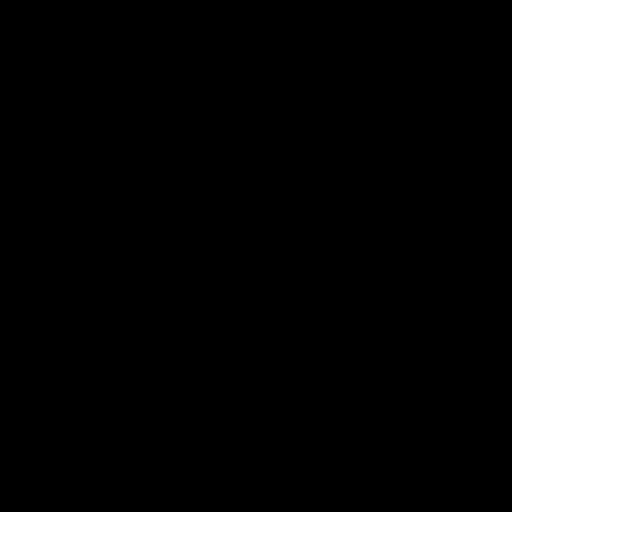
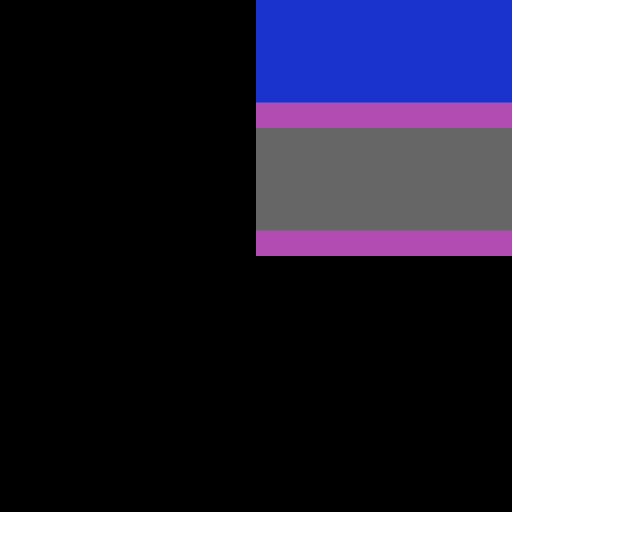
Before and after one commit to bradenhelmer/frogger, a plain HTML site: page index.html in a window 1280 px wide. Shown: the whole page, without its empty margins (0-640 px from the left). Drawn offline with Linux system fonts and the light colour scheme.

Commit message:
Implemented lane backgrounds, needs some tweaking to fill the whole screen

```diff
--- a/frogger.js
+++ b/frogger.js
@@ -5,11 +5,20 @@
 // December 11th, 2023
 // Implmentation of classic Frogger game with WebGL and GLSL.
 // ~~~~~~~~~~~~~~~~~~~~~~~~~~~~~~~~~~~~~~~~~~~~~~~~~~~~~~~~~~
+import {
+    Board,
+    Lane,
+    HomeLane,
+    SafeLane,
+    LogLane,
+    TurtleLane,
+    TruckLane,
+    CarsLane,
+} from "./objects.js";
 
 // Constant globals
 const WEBGLID = "webgl";
 const WEBGLCANVAS = "myWebGLCanvas";
-const IMAGECANVAS = "myImageCanvas";
 const WIN_Z = 0.0;
 const WIN_LEFT = 0.0;
 const WIN_RIGHT = 1.0;
@@ -20,7 +29,6 @@ const FAR = 300;
 
 // WebGL Object
 var gl = null;
-var imageContext = null;
 
 // Init viewing Vectors
 var eye = new vec3.fromValues(0.5, 0.5, -0.5);
@@ -31,6 +39,15 @@ var lookAt = new vec3.fromValues(0.5, 0.5, 1.0);
 var modelViewMatrix = mat4.create();
 var modelProjectionMatrix = mat4.create();
 var normalMatrix = mat4.create();
+
+// Board Object
+var gameBoard = null;
+
+// Shader Locations
+var shaderLocs = {
+    vertexPositionAttrib: null,
+    vertexColorAttrib: null,
+};
 
 function initWebGL() {
     // Retrieve canvas and webgl context
@@ -68,13 +85,111 @@ function initWebGL() {
     }
 }
 
-function render() {
-    gl.clear(gl.COLOR_BUFFER_BIT | gl.DEPTH_BUFFER_BIT);
-    requestAnimationFrame(render);
+// Creates game board with initial state
+function initGameBoard() {
+    let lanes = [
+        new HomeLane(Lane.NO_DIRECTION, 0.9),
+        new LogLane(Lane.LEFT, 0.8),
+        new TurtleLane(Lane.RIGHT, 0.7),
+        new LogLane(Lane.LEFT, 0.6),
+        new SafeLane(Lane.NO_DIRECTION, 0.5),
+        new TruckLane(Lane.LEFT, 0.4),
+        new CarsLane(Lane.RIGHT, 0.3),
+        new TruckLane(Lane.LEFT, 0.2),
+        new CarsLane(Lane.RIGHT, 0.1),
+        new SafeLane(Lane.NO_DIRECTION, 0.0),
+    ];
+    gameBoard = new Board(lanes, gl);
+    for (let i = 0; i < gameBoard.lanes.length; i++) {
+        console.log(gameBoard.lanes[i].vtxBuffer);
+    }
 }
 
+function setupShaders() {
+    // define fragment shader in essl using es6 template strings
+    var fShaderCode = `
+        varying lowp vec3 vColor;
+
+        void main(void) {
+            gl_FragColor = vec4(vColor, 1.0);
+        }
+    `;
+
+    // define vertex shader in essl using es6 template strings
+    var vShaderCode = `
+        attribute vec3 vertexPosition;
+        uniform vec3 vertexColor;
+
+        varying lowp vec3 vColor;
+
+        void main(void) {
+            gl_Position = vec4(vertexPosition, 1.0);
+            vColor = vertexColor;
+        }
+    `;
+
+    try {
+        var fShader = gl.createShader(gl.FRAGMENT_SHADER);
+        gl.shaderSource(fShader, fShaderCode);
+        gl.compileShader(fShader);
+
+        var vShader = gl.createShader(gl.VERTEX_SHADER);
+        gl.shaderSource(vShader, vShaderCode);
+        gl.compileShader(vShader);
+
+        if (!gl.getShaderParameter(fShader, gl.COMPILE_STATUS)) {
+            throw (
+                "error during fragment shader compile: " +
+                gl.getShaderInfoLog(fShader)
+            );
+        } else if (!gl.getShaderParameter(vShader, gl.COMPILE_STATUS)) {
+            throw (
+                "error during vertex shader compile: " +
+                gl.getShaderInfoLog(vShader)
+            );
+        } else {
+            var shaderProgram = gl.createProgram();
+            gl.attachShader(shaderProgram, fShader);
+            gl.attachShader(shaderProgram, vShader);
+            gl.linkProgram(shaderProgram);
+
+            if (!gl.getProgramParameter(shaderProgram, gl.LINK_STATUS)) {
+                throw (
+                    "error during shader program linking: " +
+                    gl.getProgramInfoLog(shaderProgram)
+                );
+            } else {
+                gl.useProgram(shaderProgram);
+
+                shaderLocs.vertexPositionAttrib = gl.getAttribLocation(
+                    shaderProgram,
+                    "vertexPosition",
+                );
+                gl.enableVertexAttribArray(shaderLocs.vertexPositionAttrib);
+
+                shaderLocs.vertexColorAttrib = gl.getUniformLocation(
+                    shaderProgram,
+                    "vertexColor",
+                );
+            }
+        }
+    } catch (e) {
+        console.log(e);
+    }
+}
+
+// Core rendering function
+function render() {
+    requestAnimationFrame(render);
+    gl.clear(gl.COLOR_BUFFER_BIT | gl.DEPTH_BUFFER_BIT);
+    gameBoard.renderLaneBackgrounds(gl, shaderLocs);
+}
+
+main();
 // Main execution
 function main() {
     initWebGL();
+    initGameBoard();
+    setupShaders();
     render();
 }
--- a/index.html
+++ b/index.html
@@ -2,16 +2,15 @@
 <html>
   <head>
     <meta charset="UTF-8">
-    <title>Prog 4: Textures and Transparency</title>
+    <title>Prog 5: Frogger</title>
 
     <link type="text/css" rel="stylesheet" href="rasterize.css">
 
     <script type="text/javascript" src="gl-matrix.js"></script>
-    <script type="text/javascript" src="frogger.js"></script>
+    <script type="module" src="frogger.js"></script>
   </head>
 
-  <body onload="main();">
-    <canvas id="myImageCanvas" width="512" height="512"></canvas>
+  <body>
     <canvas id="myWebGLCanvas" width="512" height="512"></canvas>
   </body>
 </html>
--- /dev/null
+++ b/objects.js
@@ -0,0 +1,243 @@
+// Frogger objects
+
+// Entire game board
+class Board {
+    constructor(lanes, gl) {
+        this.lanes = lanes;
+        this.gl = gl;
+        this.loadLaneBuffers(gl);
+    }
+
+    // Loads the lane data into GL buffers.
+    loadLaneBuffers(gl) {
+        for (let lane = 0; lane < this.lanes.length; lane++) {
+            this.lanes[lane].loadLaneBuffers(gl);
+        }
+    }
+
+    // Renders the lane backgrounds
+    renderLaneBackgrounds(gl, shaderLocs) {
+        for (let lane = 0; lane < this.lanes.length; lane++) {
+            gl.bindBuffer(gl.ARRAY_BUFFER, this.lanes[lane].vtxBuffer);
+            gl.vertexAttribPointer(
+                shaderLocs.vertexPositionAttrib,
+                3,
+                gl.FLOAT,
+                false,
+                0,
+                0,
+            );
+
+            gl.uniform3fv(
+                shaderLocs.vertexColorAttrib,
+                new Float32Array(
+                    this.lanes[lane].backgroundTriangles.material.diffuse,
+                ),
+            );
+
+            gl.bindBuffer(gl.ELEMENT_ARRAY_BUFFER, this.lanes[lane].triBuffer);
+            gl.drawElements(
+                gl.TRIANGLES,
+                3 * this.lanes[lane].backgroundTriangles.triangles.length,
+                gl.UNSIGNED_SHORT,
+                0,
+            );
+        }
+    }
+}
+
+// LANES
+class Lane {
+    // Lane Directions
+    static RIGHT = 0;
+    static LEFT = 1;
+    static NO_DIRECTION = 2;
+    static material;
+
+    constructor(direction, start) {
+        this.direction = direction;
+        this.start = start;
+        this.material = Lane.material;
+    }
+
+    // Initializes the background triangles for the lane
+    initBackgroundTriangles() {
+        this.backgroundTriangles = {
+            vertices: [
+                [0.0, this.start, 0.5],
+                [0.0, this.start + 0.1, 0.5],
+                [1.0, this.start + 0.1, 0.5],
+                [1.0, this.start, 0.5],
+            ],
+            normals: [
+                [0.0, 0.0, -1.0],
+                [0.0, 0.0, -1.0],
+                [0.0, 0.0, -1.0],
+            ],
+            material: this.material,
+            triangles: [
+                [0, 1, 2],
+                [0, 2, 3],
+            ],
+        };
+    }
+
+    // Loads the background buffers for the current lane
+    loadLaneBuffers(gl) {
+        // Vertices
+        this.vtxCoordArr = [];
+        for (
+            let vertex = 0;
+            vertex < this.backgroundTriangles.vertices.length;
+            vertex++
+        ) {
+            let vtxToAdd = this.backgroundTriangles.vertices[vertex];
+            this.vtxCoordArr.push(vtxToAdd[0], vtxToAdd[1], vtxToAdd[2]);
+        }
+
+        this.vtxBuffer = gl.createBuffer();
+        gl.bindBuffer(gl.ARRAY_BUFFER, this.vtxBuffer);
+        gl.bufferData(
+            gl.ARRAY_BUFFER,
+            new Float32Array(this.vtxCoordArr),
+            gl.STATIC_DRAW,
+        );
+
+        // Normals
+        this.nrmArr = [];
+        for (
+            let normal = 0;
+            normal < this.backgroundTriangles.normals.length;
+            normal++
+        ) {
+            let nrmToAdd = this.backgroundTriangles.normals[normal];
+            this.nrmArr.push(nrmToAdd[0], nrmToAdd[1], nrmToAdd[2]);
+        }
+
+        this.nrmBuffer = gl.createBuffer();
+        gl.bindBuffer(gl.ARRAY_BUFFER, this.nrmBuffer);
+        gl.bufferData(
+            gl.ARRAY_BUFFER,
+            new Float32Array(this.nrmArr),
+            gl.STATIC_DRAW,
+        );
+
+        // Triangles
+        this.triArr = [];
+        for (
+            let triangle = 0;
+            triangle < this.backgroundTriangles.triangles.length;
+            triangle++
+        ) {
+            let triToAdd = this.backgroundTriangles.triangles[triangle];
+            this.triArr.push(triToAdd[0], triToAdd[1], triToAdd[2]);
+        }
+
+        this.triBuffer = gl.createBuffer();
+        gl.bindBuffer(gl.ELEMENT_ARRAY_BUFFER, this.triBuffer);
+        gl.bufferData(
+            gl.ELEMENT_ARRAY_BUFFER,
+            new Uint16Array(this.triArr),
+            gl.STATIC_DRAW,
+        );
+    }
+}
+
+class WaterLane extends Lane {
+    static material = {
+        ambient: [0.1, 0.1, 0.1],
+        diffuse: [0.1, 0.2, 0.8],
+        specular: [0.3, 0.3, 0.3],
+        n: 10,
+    };
+
+    constructor(direction, start) {
+        super(direction, start);
+        this.material = WaterLane.material;
+        this.initBackgroundTriangles();
+    }
+}
+
+class RoadLane extends Lane {
+    static material = {
+        ambient: [0.1, 0.1, 0.1],
+        diffuse: [0.4, 0.4, 0.4],
+        specular: [0.3, 0.3, 0.3],
+        n: 10,
+    };
+
+    constructor(direction, start) {
+        super(direction, start);
+        this.material = RoadLane.material;
+        this.initBackgroundTriangles();
+    }
+}
+
+class HomeLane extends WaterLane {
+    constructor(direction, start) {
+        super(direction, start);
+        this.material = HomeLane.material;
+        this.initBackgroundTriangles();
+    }
+}
+
+class SafeLane extends Lane {
+    static material = {
+        ambient: [0.1, 0.1, 0.1],
+        diffuse: [0.7, 0.3, 0.7],
+        specular: [0.3, 0.3, 0.3],
+        n: 10,
+    };
+
+    constructor(direction, start) {
+        super(direction, start);
+        this.material = SafeLane.material;
+        this.initBackgroundTriangles();
+    }
+}
+
+class LogLane extends WaterLane {
+    constructor(direction, start) {
+        super(direction, start);
+    }
+}
+
+class TurtleLane extends WaterLane {
+    constructor(direction, start) {
+        super(direction, start);
+    }
+}
+
+class TruckLane extends RoadLane {
+    constructor(direction, start) {
+        super(direction, start);
+    }
+}
+
+class CarsLane extends RoadLane {
+    constructor(direction, start) {
+        super(direction, start);
+    }
+}
+
+// OBJECTS
+class Frog {}
+
+class Log {}
+
+class Turtle {}
+
+class Truck {}
+
+export {
+    Board,
+    Lane,
+    WaterLane,
+    RoadLane,
+    HomeLane,
+    SafeLane,
+    LogLane,
+    TurtleLane,
+    TruckLane,
+    CarsLane,
+};
```
